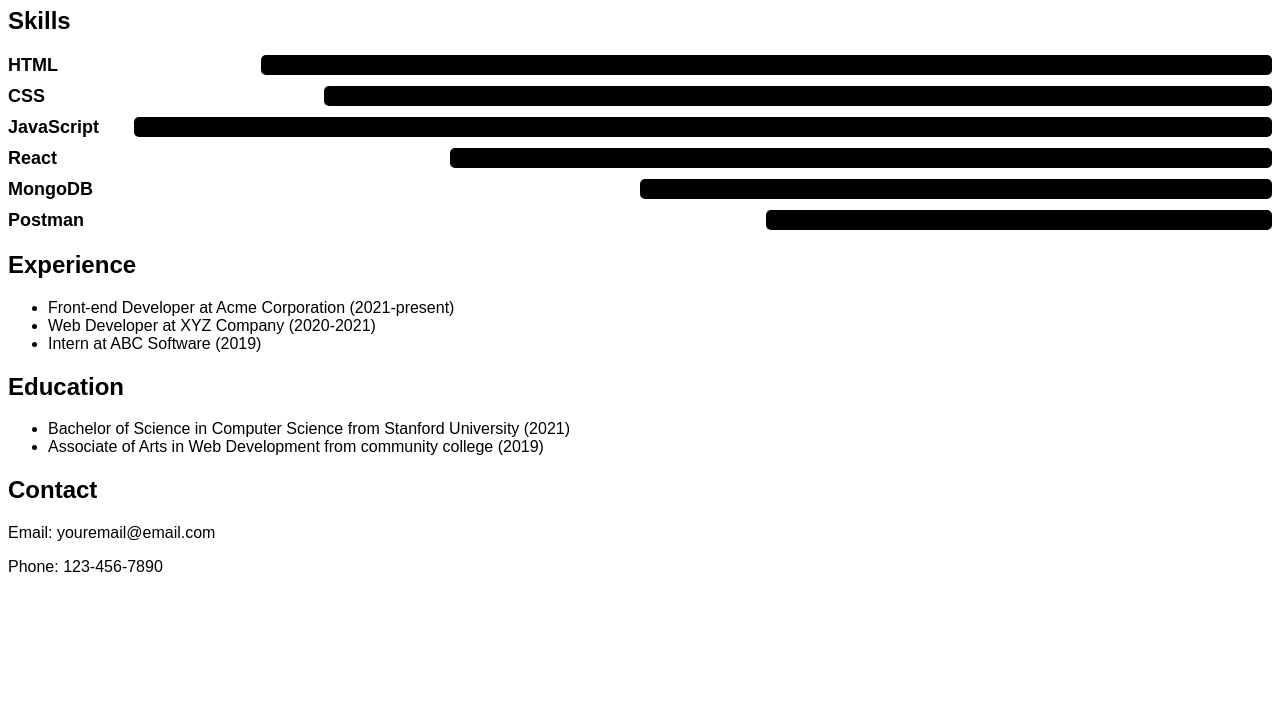
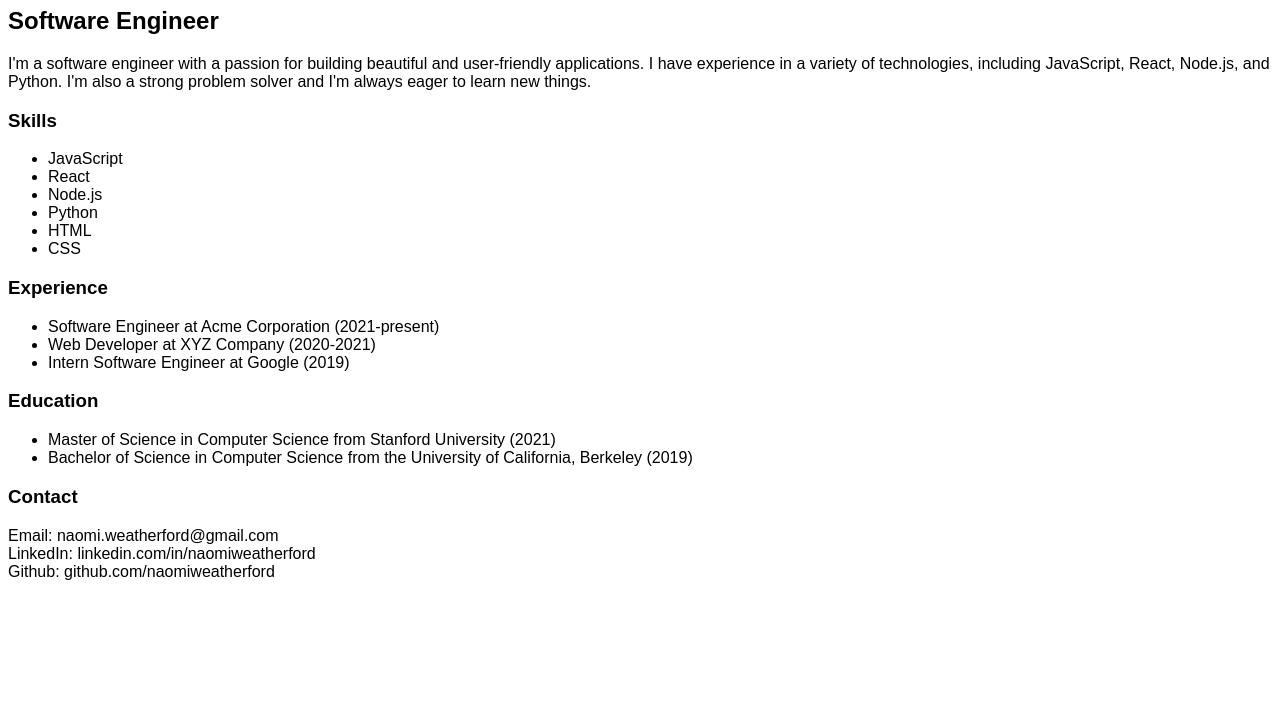
Before and after one commit to tbagaciunas/cv2, a plain HTML site: page index.html in a window 1280 px wide. Shown: the part 73-800 px from the top of the page. Drawn offline with Linux system fonts and the light colour scheme.

Commit message:
Update index.html

```diff
--- a/index.html
+++ b/index.html
@@ -1,73 +1,50 @@
 <!DOCTYPE html>
 <html>
 <head>
-  <title>My Resume</title>
-  <link rel="stylesheet" href="style.css">
+<title>Resume</title>
+<link rel="stylesheet" href="style.css">
 </head>
 <body>
-  <header>
-    <h1>My Resume</h1>
-  </header>
-  <section id="skills">
-    <h2>Skills</h2>
-    <ul class="skills">
-      <li>
-        <div class="skill-bar">
-          <span class="skill-name">HTML</span>
-          <div class="skill-progress" style="width: 80%"></div>
-        </div>
-      </li>
-      <li>
-        <div class="skill-bar">
-          <span class="skill-name">CSS</span>
-          <div class="skill-progress" style="width: 75%"></div>
-        </div>
-      </li>
-      <li>
-        <div class="skill-bar">
-          <span class="skill-name">JavaScript</span>
-          <div class="skill-progress" style="width: 90%"></div>
-        </div>
-      </li>
-      <li>
-        <div class="skill-bar">
-          <span class="skill-name">React</span>
-          <div class="skill-progress" style="width: 65%"></div>
-        </div>
-      </li>
-      <li>
-        <div class="skill-bar">
-          <span class="skill-name">MongoDB</span>
-          <div class="skill-progress" style="width: 50%"></div>
-        </div>
-      </li>
-      <li>
-        <div class="skill-bar">
-          <span class="skill-name">Postman</span>
-          <div class="skill-progress" style="width: 40%"></div>
-        </div>
-      </li>
+<div class="container">
+  <h1>Naomi Bastian Weatherford</h1>
+  <h2>Software Engineer</h2>
+  <p>
+     I'm a software engineer with a passion for building beautiful and user-friendly applications. I have experience in a variety of technologies, including JavaScript, React, Node.js, and Python. I'm also a strong problem solver and I'm always eager to learn new things.
+  </p>
+  <div class="skills">
+    <h3>Skills</h3>
+    <ul>
+      <li>JavaScript</li>
+      <li>React</li>
+      <li>Node.js</li>
+      <li>Python</li>
+      <li>HTML</li>
+      <li>CSS</li>
     </ul>
-  </section>
-  <section id="experience">
-    <h2>Experience</h2>
+  </div>
+  <div class="experience">
+    <h3>Experience</h2>
     <ul>
-      <li>Front-end Developer at Acme Corporation (2021-present)</li>
+      <li>Software Engineer at Acme Corporation (2021-present)</li>
       <li>Web Developer at XYZ Company (2020-2021)</li>
-      <li>Intern at ABC Software (2019)</li>
+      <li>Intern Software Engineer at Google (2019)</li>
     </ul>
-  </section>
-  <section id="education">
-    <h2>Education</h2>
+  </div>
+  <div class="education">
+    <h3>Education</h3>
     <ul>
-      <li>Bachelor of Science in Computer Science from Stanford University (2021)</li>
-      <li>Associate of Arts in Web Development from community college (2019)</li>
+      <li>Master of Science in Computer Science from Stanford University (2021)</li>
+      <li>Bachelor of Science in Computer Science from the University of California, Berkeley (2019)</li>
     </ul>
-  </section>
-  <section id="contact">
-    <h2>Contact</h2>
-    <p>Email: youremail@email.com</p>
-    <p>Phone: 123-456-7890</p>
-  </section>
+  </div>
+  <div class="contact">
+    <h3>Contact</h3>
+    <p>
+      Email: naomi.weatherford@gmail.com
+      <br>LinkedIn: linkedin.com/in/naomiweatherford
+      <br>Github: github.com/naomiweatherford
+    </p>
+  </div>
+</div>
 </body>
 </html>
```
